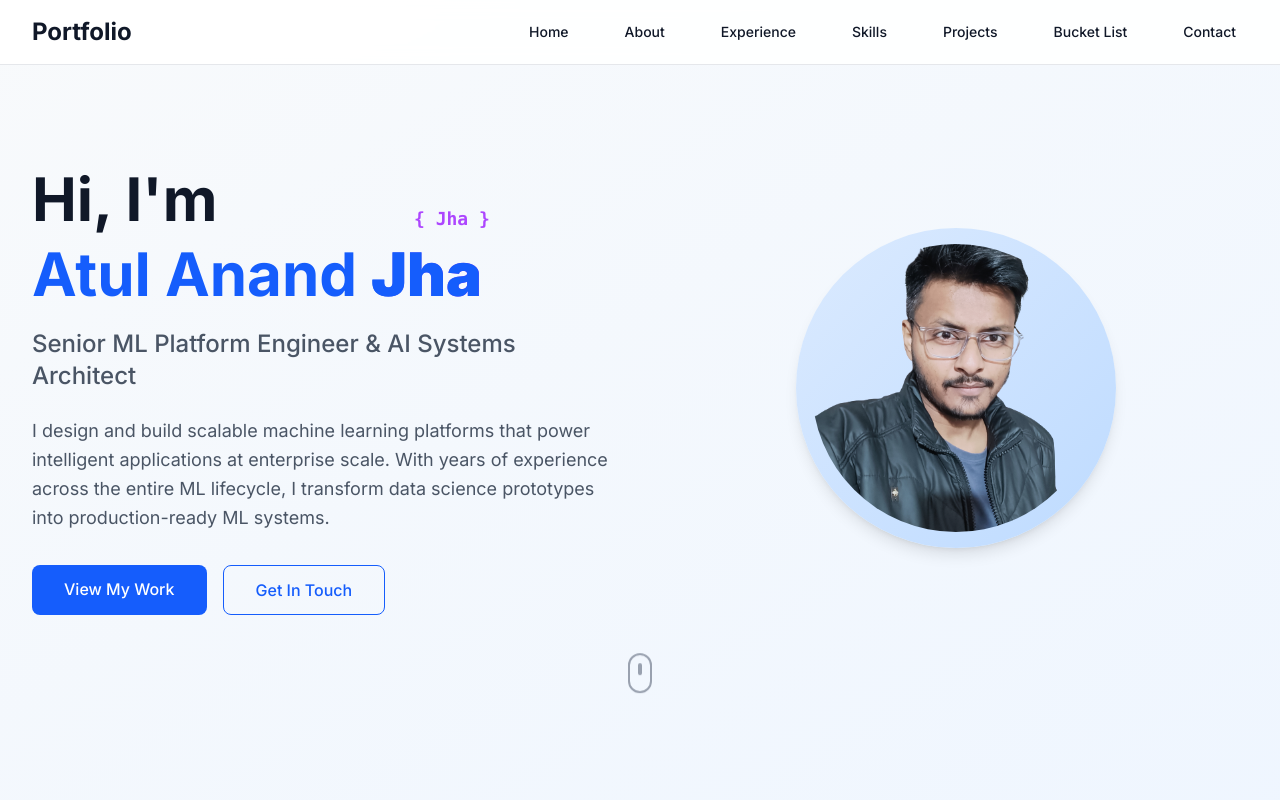
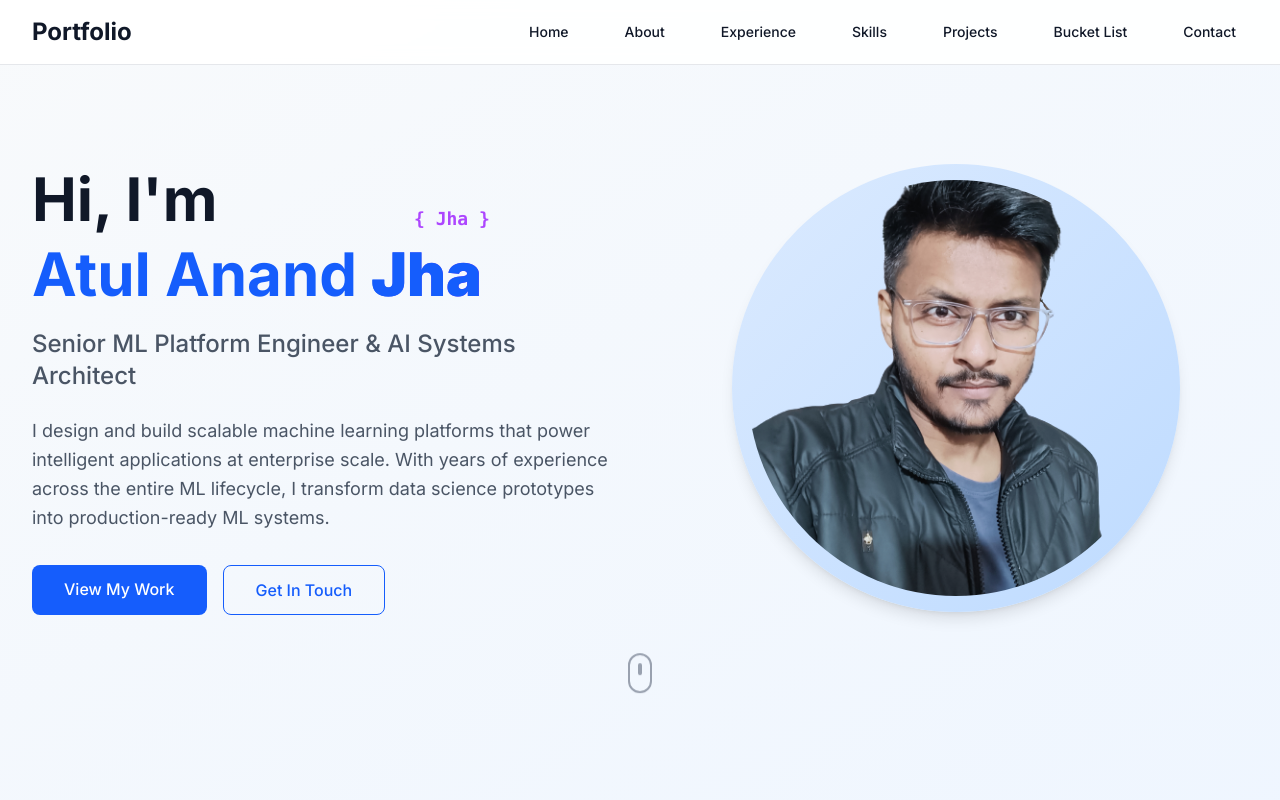
Before and after one commit to Atul-Anand-Jha/atul-anand.github.io, a Next.js app: page /portfolio/ in a window 1280 px wide. Shown: the top 800 px of the page. Built offline with nearby package versions, Linux system fonts and the light colour scheme.

Commit message:
image size adjusted

```diff
--- a/src/components/Hero.tsx
+++ b/src/components/Hero.tsx
@@ -91,13 +91,13 @@ export default function Hero() {
           </div>
 
           <div className="order-1 lg:order-2 flex justify-center">
-            <div className="w-64 h-64 sm:w-80 sm:h-80 bg-gradient-to-br from-blue-100 to-blue-200 rounded-full flex items-center justify-center shadow-lg overflow-hidden">
-              <div className="w-60 h-60 sm:w-72 sm:h-72 rounded-full overflow-hidden relative">
+            <div className="w-80 h-80 sm:w-96 sm:h-96 lg:w-[28rem] lg:h-[28rem] bg-gradient-to-br from-blue-100 to-blue-200 rounded-full flex items-center justify-center shadow-lg overflow-hidden">
+              <div className="w-[19rem] h-[19rem] sm:w-[22rem] sm:h-[22rem] lg:w-[26rem] lg:h-[26rem] rounded-full overflow-hidden relative">
                 <Image
                   src="/portfolio/profile-picture.png"
                   alt="Atul Anand Jha - ML Platform Engineer"
-                  width={288}
-                  height={288}
+                  width={416}
+                  height={416}
                   className="w-full h-full object-cover"
                   priority
                 />
```
